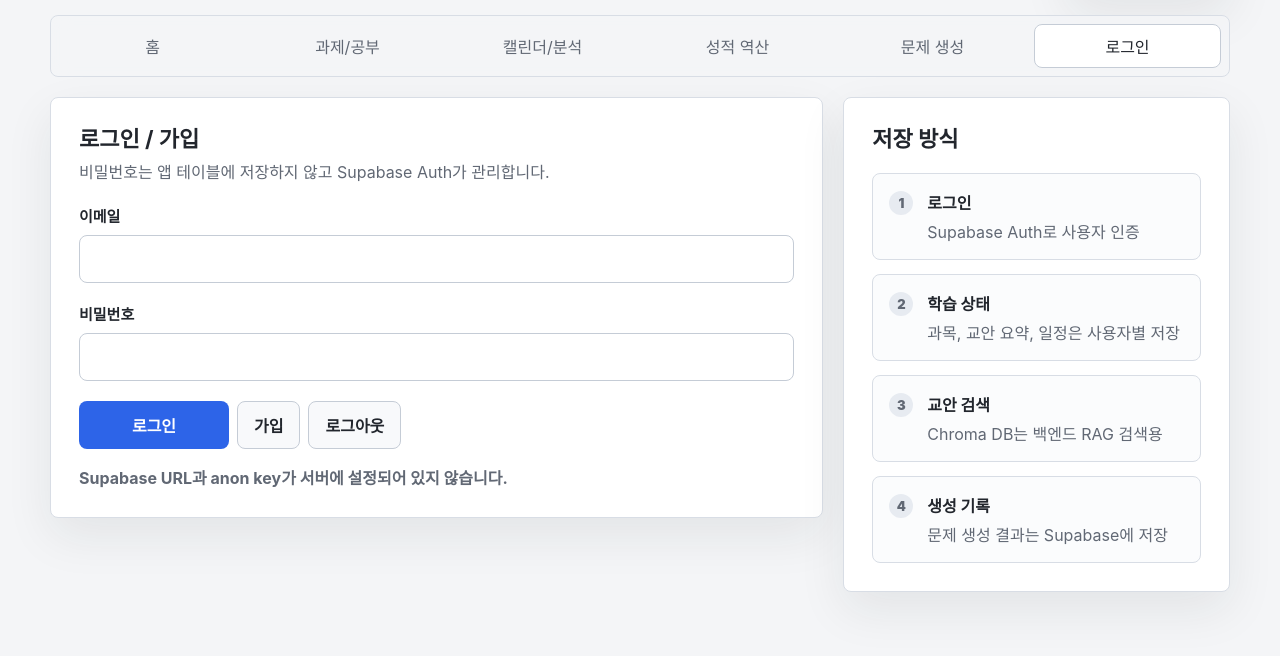
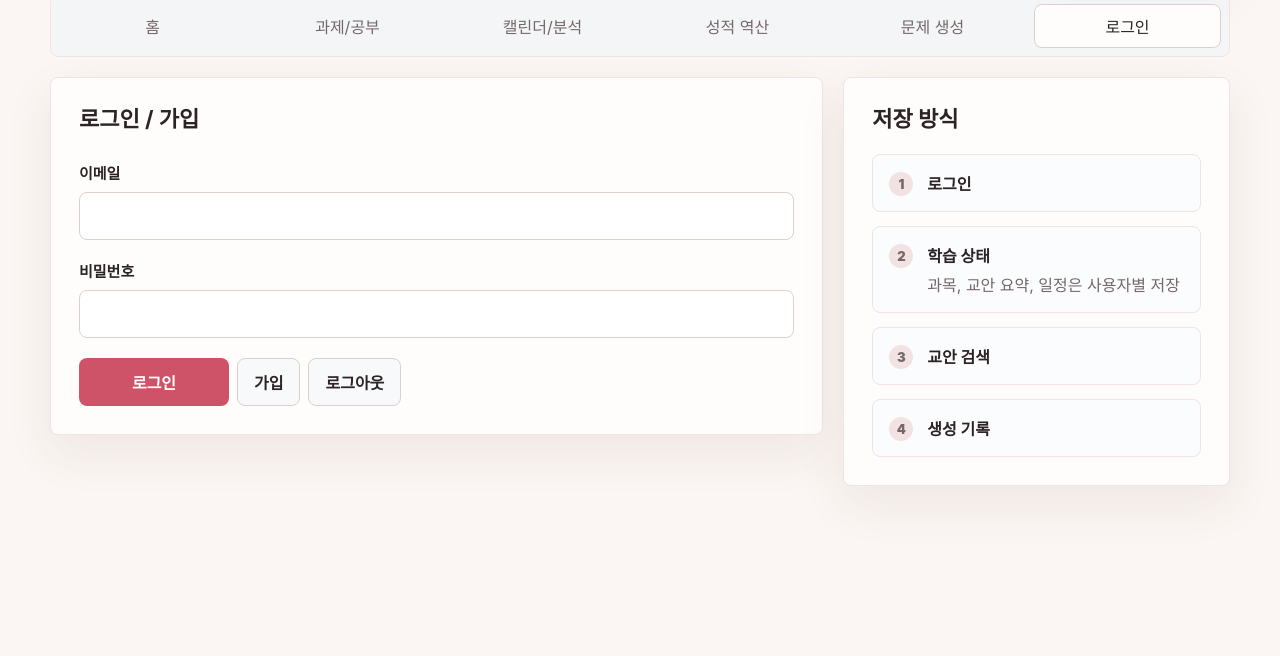
Before and after one commit to young061023/hakjum, a website: page auth.html in a window 1280 px wide. Shown: the part 154-810 px from the top of the page. Drawn offline with nearby package versions, Linux system fonts and the light colour scheme; no server answers.

Commit message:
css : 기본 색상 변경

```diff
--- a/auth.html
+++ b/auth.html
@@ -13,7 +13,6 @@
         <div>
           <p class="eyebrow">grade guardian</p>
           <h1>학점수호자</h1>
-          <p>로그인하면 과목, 교안 요약, 일정, 생성 기록을 Supabase에 저장합니다.</p>
         </div>
         <div class="header-score">
           <span>계정</span>
@@ -35,7 +34,6 @@
           <div class="panel-heading">
             <div>
               <h2>로그인 / 가입</h2>
-              <p>비밀번호는 앱 테이블에 저장하지 않고 Supabase Auth가 관리합니다.</p>
             </div>
           </div>
 
@@ -46,25 +44,47 @@
 
           <label class="field">
             <span>비밀번호</span>
-            <input id="authPassword" type="password" autocomplete="current-password" required />
+            <input
+              id="authPassword"
+              type="password"
+              autocomplete="current-password"
+              required
+            />
           </label>
 
           <div class="button-row">
-            <button id="signInButton" class="primary inline-primary" type="button">로그인</button>
-            <button id="signUpButton" class="secondary" type="button">가입</button>
-            <button id="signOutButton" class="secondary" type="button">로그아웃</button>
+            <button
+              id="signInButton"
+              class="primary inline-primary"
+              type="button"
+            >
+              로그인
+            </button>
+            <button id="signUpButton" class="secondary" type="button">
+              가입
+            </button>
+            <button id="signOutButton" class="secondary" type="button">
+              로그아웃
+            </button>
           </div>
-
-          <p id="authStatus" class="status">Supabase 설정을 확인하는 중입니다.</p>
         </form>
 
         <aside class="panel flow-panel">
           <h2>저장 방식</h2>
           <ol class="steps">
-            <li><strong>로그인</strong><span>Supabase Auth로 사용자 인증</span></li>
-            <li><strong>학습 상태</strong><span>과목, 교안 요약, 일정은 사용자별 저장</span></li>
-            <li><strong>교안 검색</strong><span>Chroma DB는 백엔드 RAG 검색용</span></li>
-            <li><strong>생성 기록</strong><span>문제 생성 결과는 Supabase에 저장</span></li>
+            <li>
+              <strong>로그인</strong>
+            </li>
+            <li>
+              <strong>학습 상태</strong
+              ><span>과목, 교안 요약, 일정은 사용자별 저장</span>
+            </li>
+            <li>
+              <strong>교안 검색</strong>
+            </li>
+            <li>
+              <strong>생성 기록</strong>
+            </li>
           </ol>
         </aside>
       </section>
--- a/styles.css
+++ b/styles.css
@@ -1,17 +1,17 @@
 :root {
   color-scheme: light;
-  --bg: #f4f5f7;
-  --panel: #ffffff;
-  --line: #d8dde5;
-  --line-dark: #c5ccd6;
-  --text: #22262d;
-  --subtle: #616874;
-  --muted: #8b93a1;
-  --brand: #2d64e8;
-  --brand-dark: #1f4fc4;
+  --bg: #fbf6f3;
+  --panel: #fffdfc;
+  --line: #efe4e1;
+  --line-dark: #dfcfcc;
+  --text: #2c2325;
+  --subtle: #75686b;
+  --muted: #9c8e91;
+  --brand: #cf5368;
+  --brand-dark: #a9364c;
   --good: #168a52;
   --bad: #c93c3c;
-  --shadow: 0 18px 48px rgba(26, 32, 44, 0.08);
+  --shadow: 0 18px 48px rgba(91, 49, 55, 0.08);
 }
 
 * {
@@ -192,7 +192,7 @@ input:focus,
 select:focus,
 textarea:focus {
   border-color: var(--brand);
-  box-shadow: 0 0 0 3px rgba(45, 100, 232, 0.14);
+  box-shadow: 0 0 0 3px rgba(207, 83, 104, 0.14);
 }
 
 .grid {
@@ -252,7 +252,7 @@ button:disabled {
 }
 
 .secondary:hover {
-  background: #eef1f5;
+  background: #f5ecea;
 }
 
 .status {
@@ -298,7 +298,7 @@ button:disabled {
   width: 24px;
   height: 24px;
   border-radius: 999px;
-  background: #e7ebf1;
+  background: #f2e3e2;
   color: var(--subtle);
   font-size: 13px;
   font-weight: 900;
@@ -495,7 +495,7 @@ button:disabled {
 code {
   padding: 2px 6px;
   border-radius: 5px;
-  background: #eef1f5;
+  background: #f5ecea;
 }
 
 sup,
@@ -660,7 +660,7 @@ sub {
   width: 160px;
   height: 160px;
   margin: 0 auto;
-  border: 16px solid #e7ebf1;
+  border: 16px solid #f2e3e2;
   border-top-color: var(--brand);
   border-right-color: var(--good);
   border-radius: 999px;
@@ -681,7 +681,7 @@ sub {
   height: 10px;
   margin-top: 22px;
   border-radius: 999px;
-  background: #e7ebf1;
+  background: #f2e3e2;
   overflow: hidden;
 }
 
@@ -963,7 +963,7 @@ button.auto-plan-item:hover {
 
 .material-item.active {
   border-color: var(--brand);
-  box-shadow: 0 0 0 3px rgba(45, 100, 232, 0.12);
+  box-shadow: 0 0 0 3px rgba(207, 83, 104, 0.12);
 }
 
 .material-item strong,
@@ -1097,7 +1097,7 @@ button.auto-plan-item:hover {
   height: 8px;
   margin-top: 12px;
   border-radius: 999px;
-  background: #e7ebf1;
+  background: #f2e3e2;
   overflow: hidden;
 }
 
@@ -1149,7 +1149,7 @@ button.auto-plan-item:hover {
   white-space: nowrap;
   padding: 3px 6px;
   border-radius: 5px;
-  background: #eef1f5;
+  background: #f5ecea;
   color: var(--subtle);
   font-size: 12px;
   font-weight: 800;
@@ -1270,12 +1270,12 @@ button.auto-plan-item:hover {
 
 .grade-chart .grade-line {
   fill: none;
-  stroke: #2d64e8;
+  stroke: #cf5368;
   stroke-width: 3;
 }
 
 .grade-chart .grade-dot {
-  fill: #2d64e8;
+  fill: #cf5368;
   stroke: #fff;
   stroke-width: 2;
 }
@@ -1322,9 +1322,9 @@ button.auto-plan-item:hover {
 .direction-text {
   margin: 18px 0 0;
   padding: 16px;
-  border: 1px solid rgba(45, 100, 232, 0.18);
+  border: 1px solid rgba(207, 83, 104, 0.18);
   border-radius: 8px;
-  background: #f4f7ff;
+  background: #fff2f4;
   color: var(--text);
   font-weight: 800;
   line-height: 1.55;
```
Also changed, not shown: logo.jpg (added), 1 other file.
